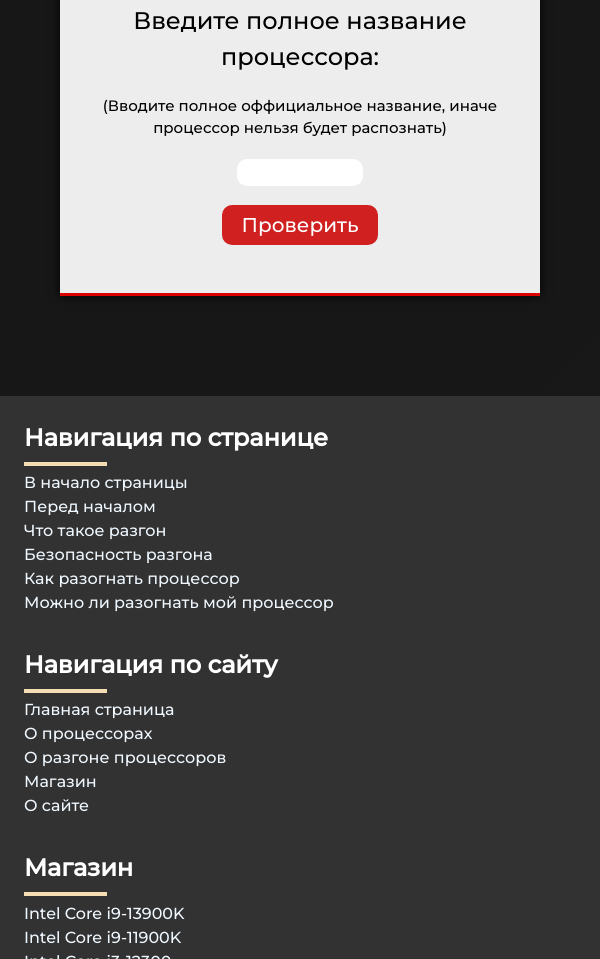
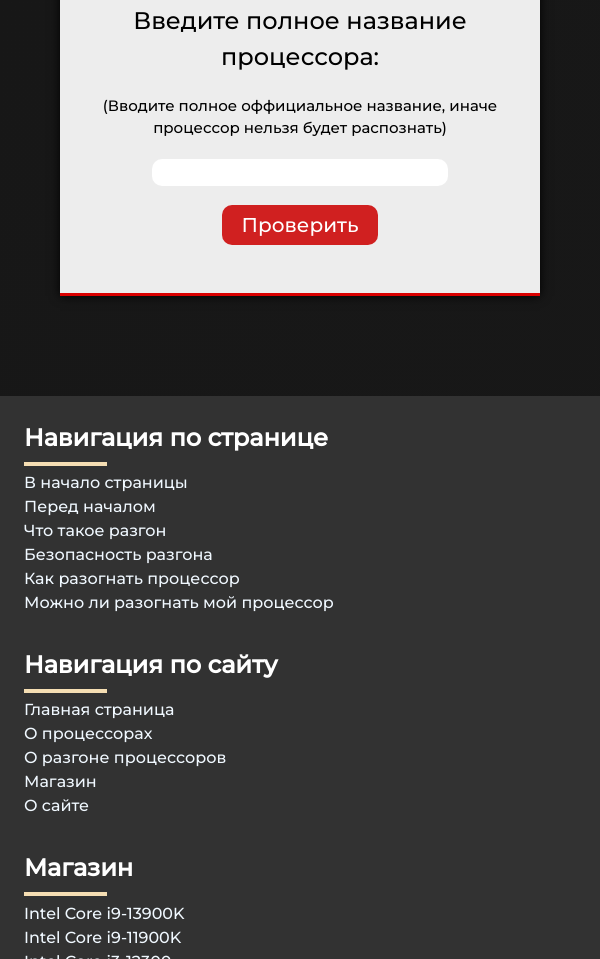
Before and after one commit to soumirel/soumirel.github.io, a plain HTML site: page overclocking.html in a window 600 px wide. Shown: the part 8878-9837 px from the top of the page. Drawn offline with Linux system fonts and the light colour scheme.

Commit message:
Adaptize overclocking input width

```diff
--- a/overclocking.html
+++ b/overclocking.html
@@ -211,7 +211,7 @@
                     <div class="can-overclocked-form">
                         <p id="form-title" class="main-text">Введите полное название процессора:</p>
                         <p id="form-attetion" class="main-text">(Вводите полное оффициальное название, иначе процессор нельзя будет распознать)</p>
-                        <input type="text" size="30" maxlength="15" id="can-overclocked-input">
+                        <input type="text" id="can-overclocked-input">
                         <div class="can-overclocked-button">Проверить</div>
                     </div>
                     <div class="can-overclocked-result"></div>
--- a/styles/adaptability-styles/portrait.css
+++ b/styles/adaptability-styles/portrait.css
@@ -271,6 +271,10 @@
     .links-list-title {
         font-size: 4vw;
     }
+
+    #can-overclocked-input {
+        width:70%;
+    }
 }
 
 @media (min-width: 350px) and (max-width: 600px) {
--- a/styles/adaptability-styles/tablet.css
+++ b/styles/adaptability-styles/tablet.css
@@ -222,4 +222,8 @@
     .links-list-title {
         font-size: 2.5vw;
     }
+
+    #can-overclocked-input {
+        width: 60%;
+    }
 }
```
